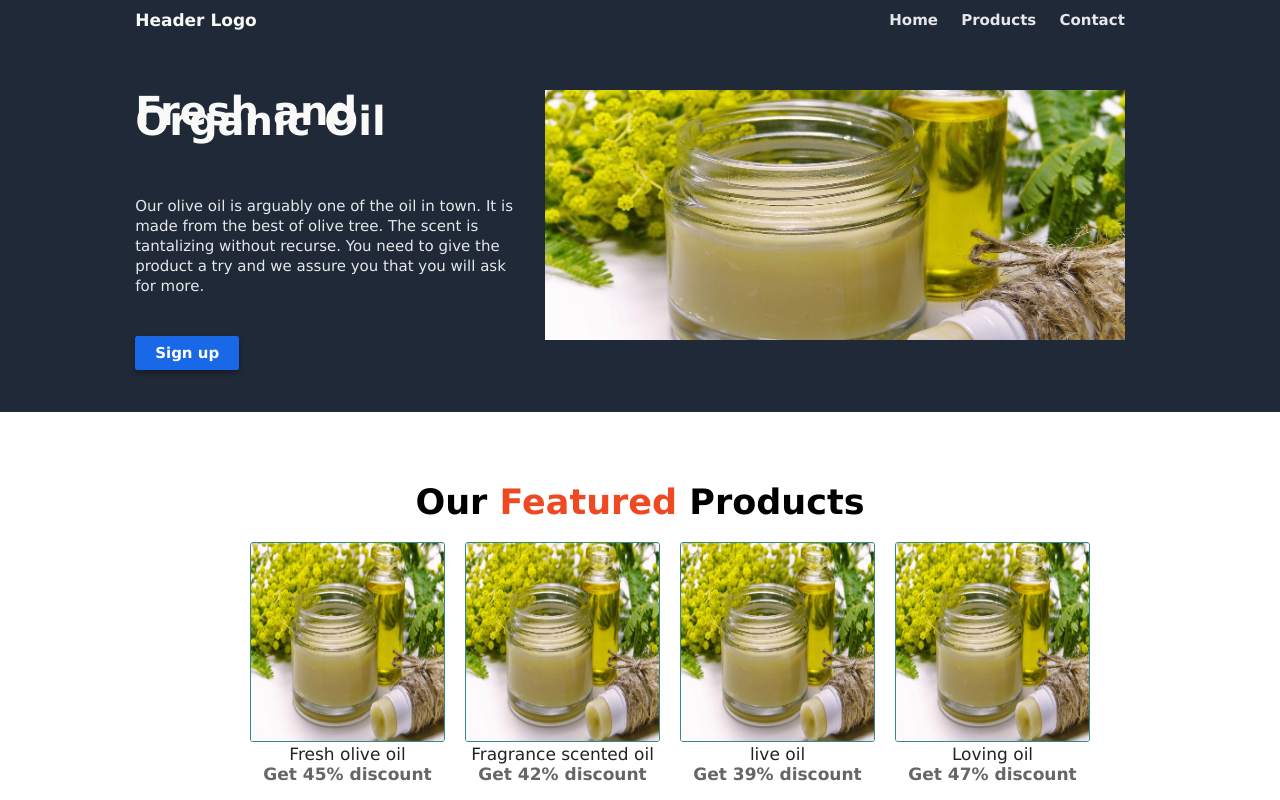
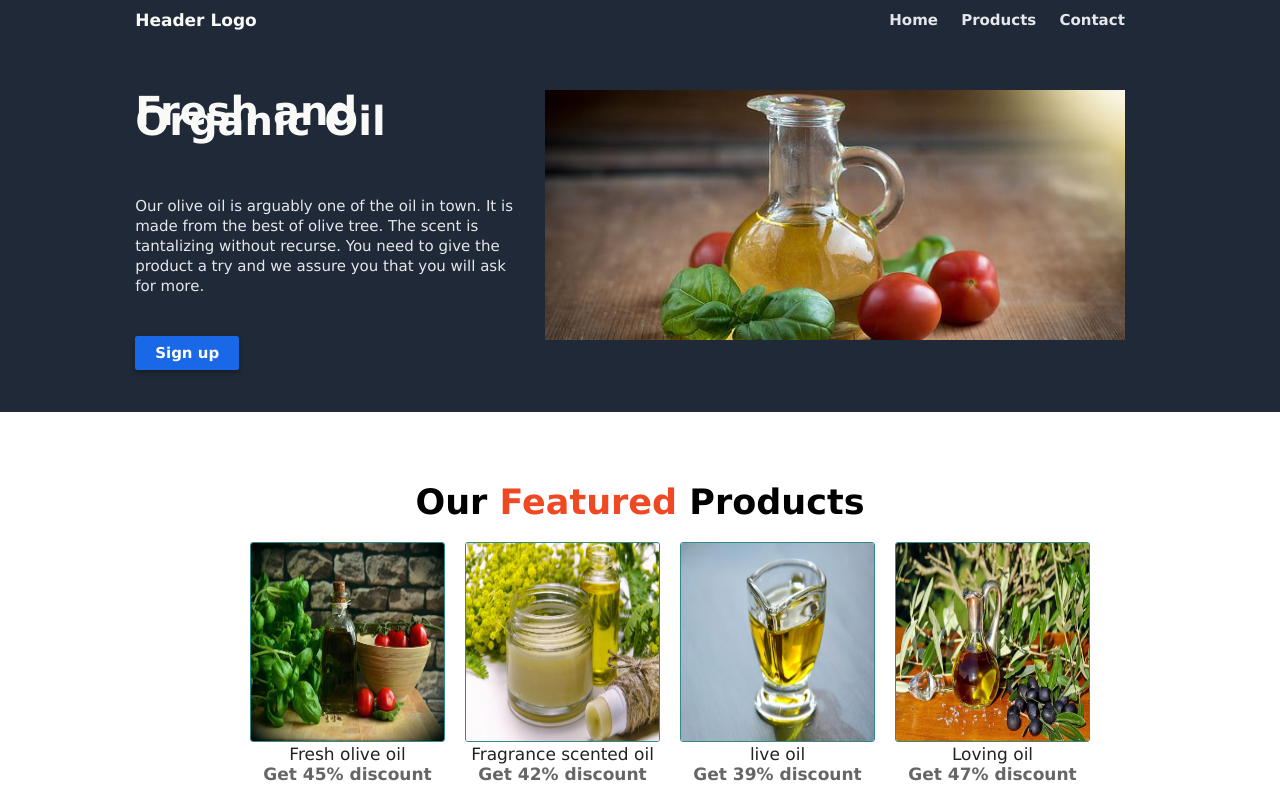
Before and after one commit to Sekeza/Landing-page, a plain HTML site: page index.html in a window 1280 px wide. Shown: the top 800 px of the page. Drawn offline with Linux system fonts and the light colour scheme.

Commit message:
Added four morre images to the image folder to be render in src inside html

```diff
--- a/index.html
+++ b/index.html
@@ -25,7 +25,7 @@
                 <button type="submit" class="btn">Sign up</button>
             </div>
             <div class="image">
-                <img src="./images/img-oil1.jpg" alt="olive oil ">
+                <img src="./images/img1a (2).jpg" alt="olive oil ">
             </div>
         </div>
     </header>
@@ -34,7 +34,7 @@
         <h2> Our <span>Featured</span> Products </h2>
         <div class="item-container">
             <div class="item">
-                <img src="./images/img-oil1.jpg" alt="">
+                <img src="./images/img1a (4).jpg" alt="">
                 <span>Fresh olive oil</span>
                 <h3>Get 45% discount</h3>
             </div>
@@ -44,12 +44,12 @@
                 <h3>Get 42% discount</h3>
             </div>
             <div class="item">
-                <img src="./images/img-oil1.jpg" alt="">
+                <img src="./images/img1a (1).jpg" alt="">
                 <span>live oil</span>
                 <h3>Get 39% discount</h3>
             </div>
             <div class="item">
-                <img src="./images/img-oil1.jpg" alt="">
+                <img src="./images/img1a (3).jpg" alt="">
                 <span>Loving  oil</span>
                 <h3>Get 47% discount</h3>
             </div>
```
Also changed, not shown: images/img1a (1).jpg (added), images/img1a (2).jpg (added), images/img1a (3).jpg (added), images/img1a (4).jpg (added).
